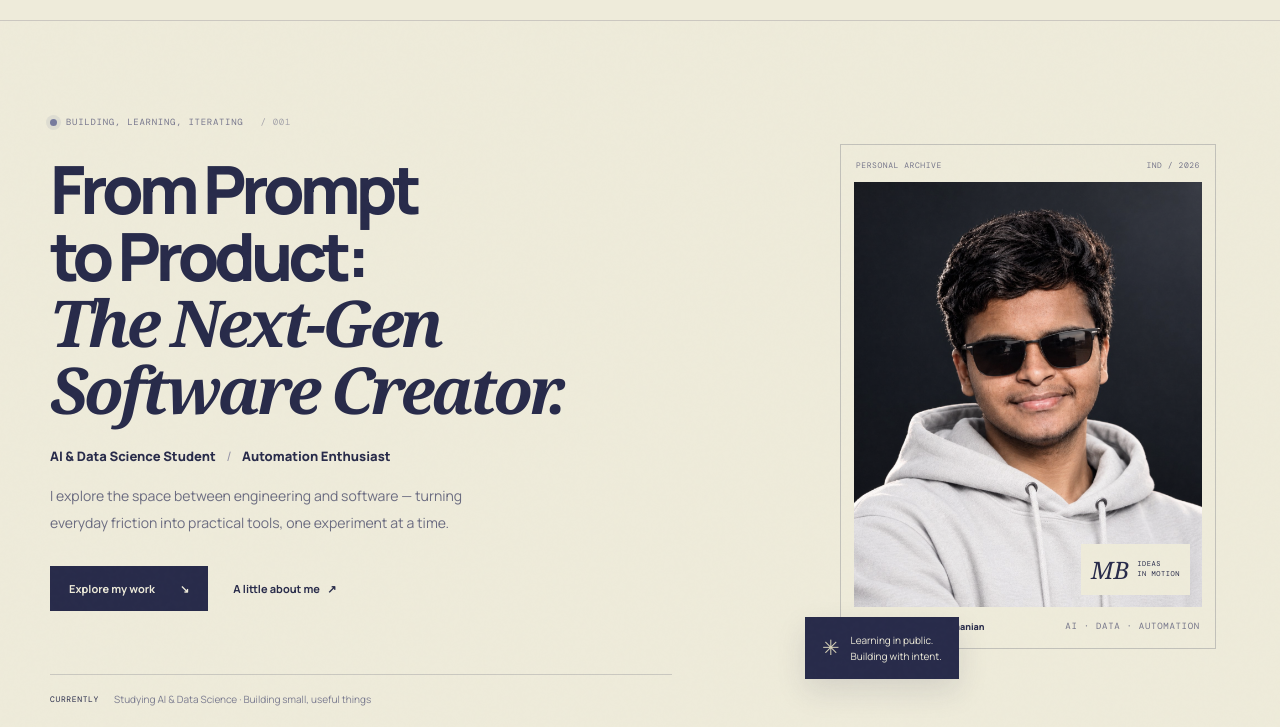
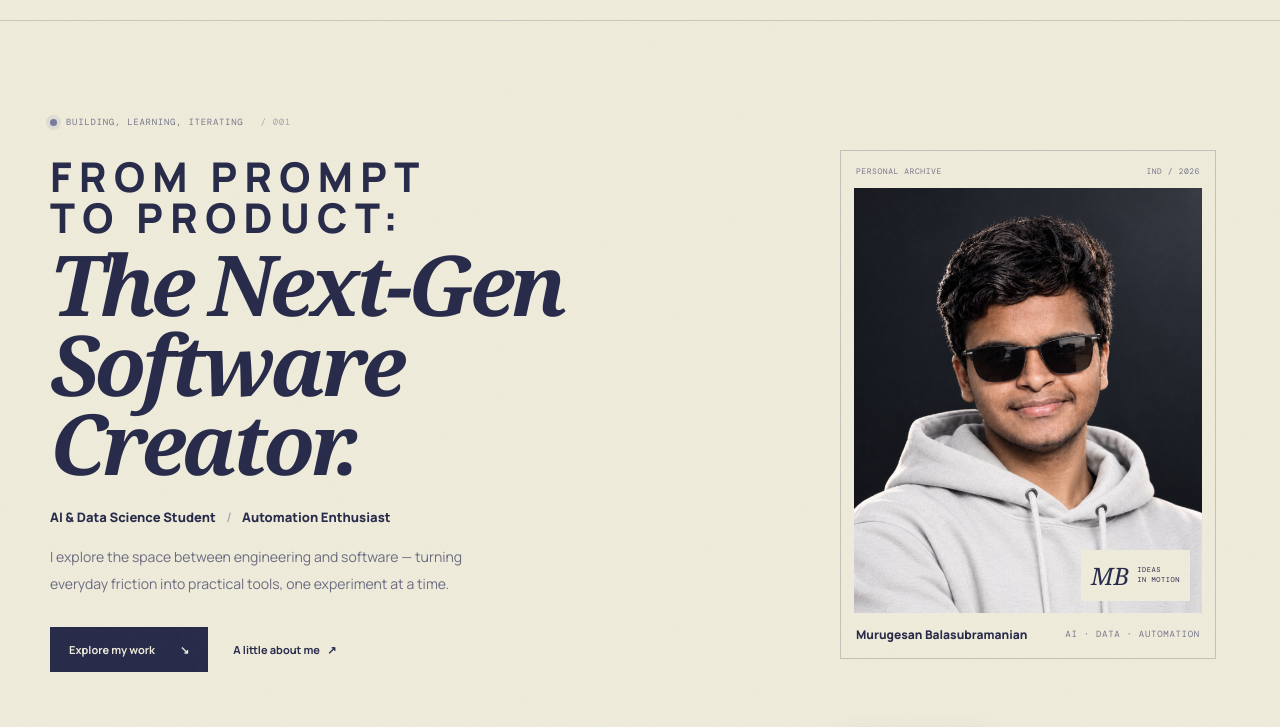
Before and after one commit to Cybex-Murugesan/cybex-murugesan.github.io, a plain HTML site: page index.html in a window 1280 px wide. Shown: the part 63-790 px from the top of the page. Drawn offline with nearby package versions, Linux system fonts and the light colour scheme; a web font is replaced by a local one.

Commit message:
Add files via upload

```diff
--- a/style.css
+++ b/style.css
@@ -36,8 +36,8 @@ a { color: inherit; text-decoration: none; }
 .status-dot, .coming-soon i { width: 7px; height: 7px; display: inline-block; background: #777B9E; border-radius: 50%; box-shadow: 0 0 0 4px rgba(119,123,158,.13); }
 .eyebrow-index { margin-left: 8px; opacity: .6; }
 h1, h2, h3, p { margin-top: 0; }
-h1 { font-size: clamp(44px, 5.2vw, 72px); line-height: 1.0; letter-spacing: -.075em; font-weight: 800; margin-bottom: 25px; font-family: var(--sans); font-style: normal; color: var(--indigo); }
-h1 em { font-family: var(--serif-display); font-weight: 700; font-style: italic; letter-spacing: -.06em; color: var(--indigo); font-size: .97em; }
+h1 { font-size: clamp(28px, 3.2vw, 46px); line-height: 1.0; letter-spacing: .18em; font-weight: 800; margin-bottom: 25px; font-family: var(--sans); font-style: normal; color: var(--indigo); text-transform: uppercase; }
+h1 em { font-family: var(--serif-display); font-weight: 700; font-style: italic; letter-spacing: -.055em; color: var(--indigo); font-size: 2.05em; line-height: .95; text-transform: none; display: block; margin-top: 6px; }
 h2 em { font-family: var(--serif); font-weight: 400; letter-spacing: -.065em; }
 .hero-role { font-size: 13px; font-weight: 800; margin-bottom: 18px; }
 .role-divider { margin: 0 8px; color: #9291A5; font-weight: 400; }
@@ -51,7 +51,7 @@ h2 em { font-family: var(--serif); font-weight: 400; letter-spacing: -.065em; }
 .text-link span { margin-left: 5px; }
 .hero-footnote { display: flex; gap: 15px; align-items: center; border-top: 1px solid var(--line); margin-top: 63px; padding-top: 17px; font-size: 10px; color: #7B7C90; }
 .hero-footnote .mono { color: var(--indigo); font-size: 8px; }
-.portrait-column { position: relative; width: min(100%, 390px); justify-self: end; padding: 0 14px 30px 0; }
+.portrait-column { position: relative; width: min(100%, 390px); justify-self: end; padding: 0 14px 75px 0; }
 .portrait-frame { padding: 13px; border: 1px solid rgba(40,43,74,.22); position: relative; }
 .portrait-topline, .portrait-caption { display: flex; justify-content: space-between; gap: 10px; font-family: var(--mono); font-size: 8px; letter-spacing: .07em; }
 .portrait-topline { padding: 2px 2px 12px; color: #77778B; }
@@ -62,8 +62,8 @@ h2 em { font-family: var(--serif); font-weight: 400; letter-spacing: -.065em; }
 .portrait-stamp span { font-family: var(--serif); font-size: 24px; font-style: italic; }
 .portrait-stamp small { font-family: var(--mono); font-size: 7px; line-height: 1.5; letter-spacing: .08em; }
 .portrait-caption { padding: 13px 2px 2px; align-items: center; color: #77778B; }
-.portrait-caption span:first-child { font-family: var(--sans); color: var(--indigo); font-size: 9px; font-weight: 800; letter-spacing: 0; }
-.floating-note { position: absolute; bottom: 0; left: -35px; background: var(--indigo); color: var(--vanilla); padding: 14px 17px; display: flex; gap: 11px; align-items: center; font-size: 10px; line-height: 1.6; box-shadow: 0 12px 30px #282b4a20; }
+.portrait-caption span:first-child { font-family: var(--sans); color: var(--indigo); font-size: 12px; font-weight: 800; letter-spacing: 0; }
+.floating-note { position: absolute; bottom: -58px; left: 0; background: var(--indigo); color: var(--vanilla); padding: 14px 17px; display: flex; gap: 11px; align-items: center; font-size: 10px; line-height: 1.6; box-shadow: 0 12px 30px #282b4a20; }
 .note-star { font-size: 21px; color: #D5D0B8; }
 .hero-number { position: absolute; bottom: 31px; right: 0; color: #9998A8; font-size: 9px; }
 .section-label { display: flex; align-items: center; gap: 15px; color: #77778B; font-size: 9px; letter-spacing: .07em; }
@@ -207,7 +207,7 @@ h2 em { font-family: var(--serif); font-weight: 400; letter-spacing: -.065em; }
   .hero-footnote { margin-top: 38px; }
   .portrait-column { width: min(100%, 370px); justify-self: center; margin-left: 15px; }
   .portrait-image-wrap { height: 420px; }
-  .floating-note { left: -15px; }
+  .floating-note { left: 0; bottom: -58px; }
   .hero-number { bottom: 20px; }
   .about-section { padding-top: 45px; padding-bottom: 80px; }
   .section-label { gap: 9px; font-size: 7px; }
```
